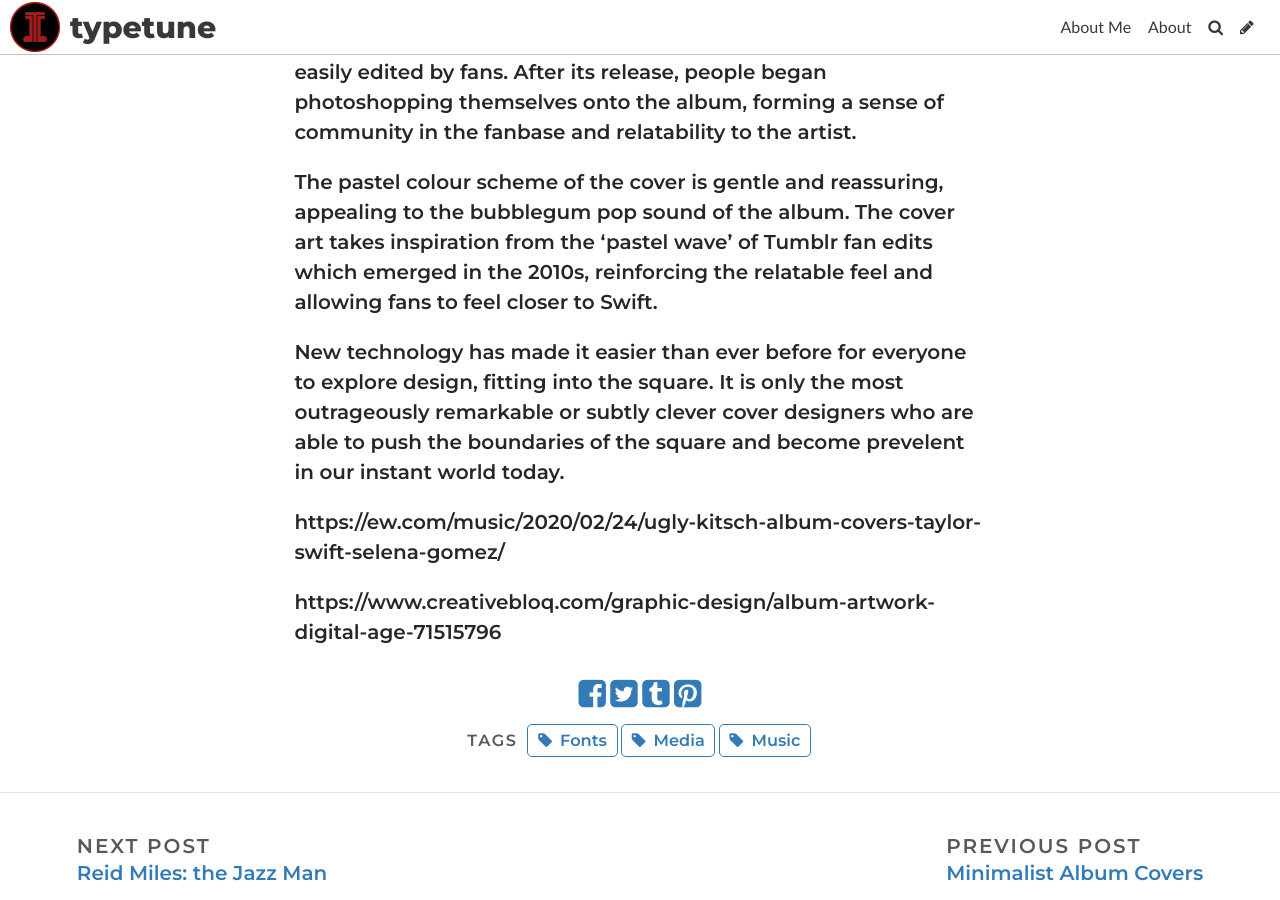
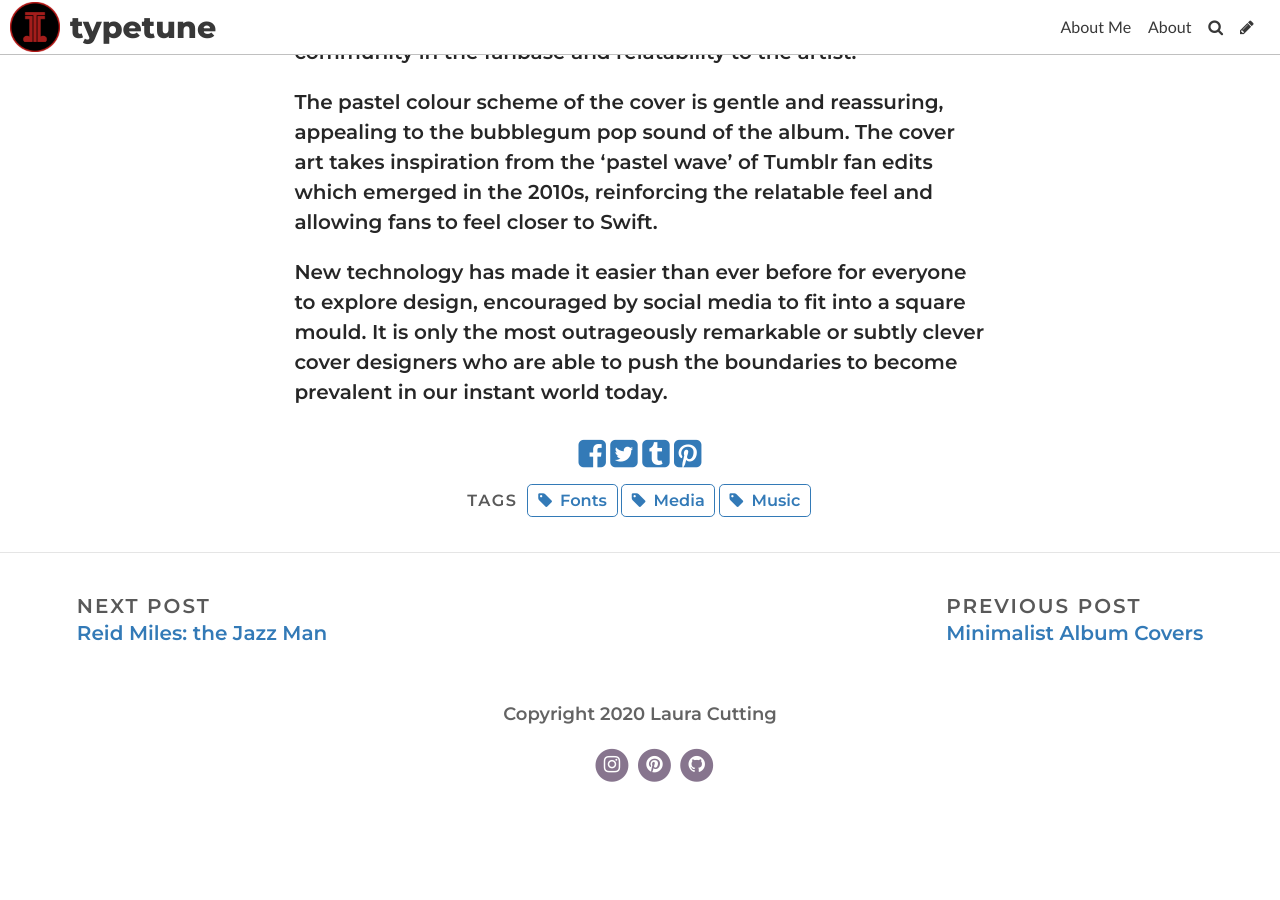
Before and after one commit to lauracutting/typetune, a Jekyll site: the page built from _posts/2020-11-18-the-dawn-of-the-digital-age-album-cover.md, in a window 1280 px wide and 900 px high, scrolled down 2081 px. Built offline with Jekyll 4.4.1, drawn with Linux system fonts in a browser that asks for light colours; some web fonts are replaced; after the commit the page ends 2893 px from its top, so only the background shows below that; some of the changed text lies outside the part shown.

Commit message:
Update Post “2020-11-18-the-dawn-of-the-digital-age-album-cover”

```diff
--- a/_posts/2020-11-18-the-dawn-of-the-digital-age-album-cover.md
+++ b/_posts/2020-11-18-the-dawn-of-the-digital-age-album-cover.md
@@ -8,8 +8,6 @@
   - Media
   - Fonts
 ---
-https://medium.com/nightingale/typography-in-album-artwork-from-groovy-typefaces-to-handwritten-calligraphy-5cab22d6fa0d
-
 The digital age of streaming has made album covers almost obsolete. Rather than occupying a 12 inch by 12 inch vinyl sleeve, which could be pulled from a shelf and admired in all its glory, albums are shrinking to screen size, scrolled past in seconds. Their aim is not to be admired like before but instead to quickly grab the attention of the listener.
 
 Presenting the artist as a brand and appealing to their fan base has become more significant than ever before. The album cover is now one of many branding tools whereas before, it was one of the only forms of promotion in the music industry. In previous eras it was frequently the first glimpse of what a band's next step looked like. However streaming services have ushered in a new reality; music no longer depends on the full cohesive album the way the eras of vinyl, CDs and cassettes did. These days, it's not always the album cover announcing the branding for an artist's album.
@@ -26,12 +24,4 @@
 
 The pastel colour scheme of the cover is gentle and reassuring, appealing to the bubblegum pop sound of the album. The cover art takes inspiration from the 'pastel wave' of Tumblr fan edits which emerged in the 2010s, reinforcing the relatable feel and allowing fans to feel closer to Swift.
 
-New technology has made it easier than ever before for everyone to explore design, fitting into the square. It is only the most outrageously remarkable or subtly clever cover designers who are able to push the boundaries of the square and become prevelent in our instant world today.
-
-
-
-https://ew.com/music/2020/02/24/ugly-kitsch-album-covers-taylor-swift-selena-gomez/
-
-
-
-https://www.creativebloq.com/graphic-design/album-artwork-digital-age-71515796
+New technology has made it easier than ever before for everyone to explore design, encouraged by social media to fit into a square mould. It is only the most outrageously remarkable or subtly clever cover designers who are able to push the boundaries to become prevalent in our instant world today.
```
